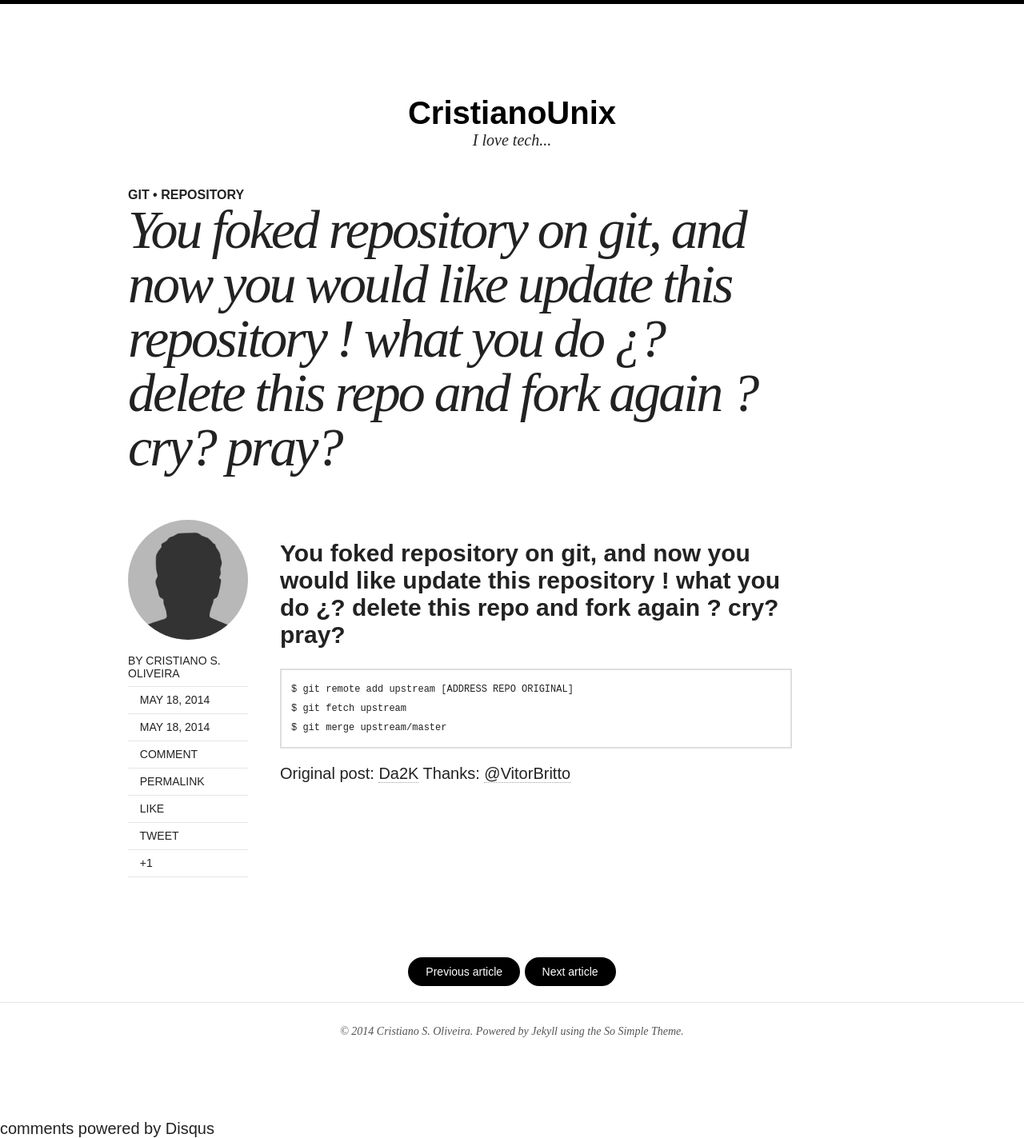
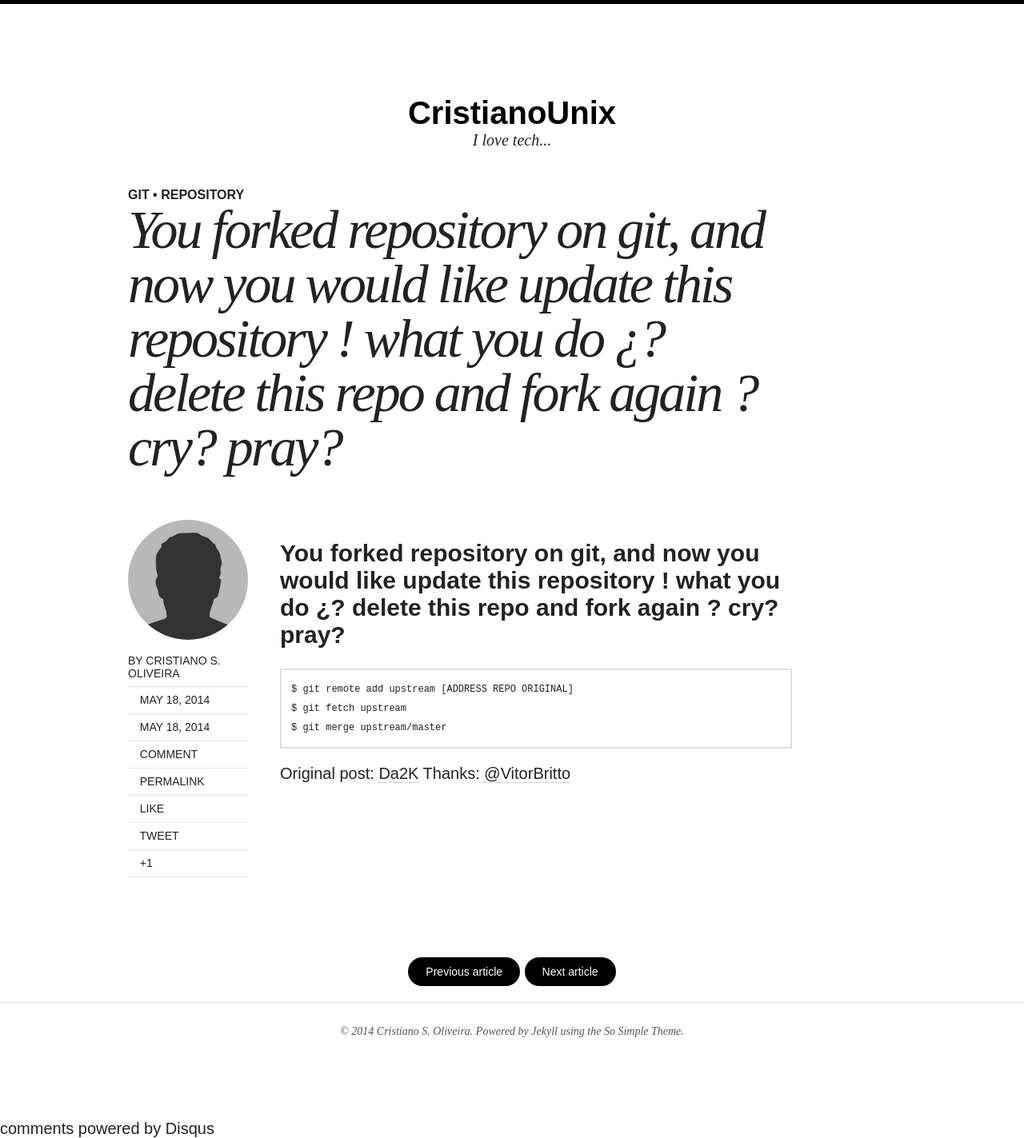
Before and after one commit to cristianounix/cristianounix, a Jekyll site: the page built from _posts/2014-05-18-git-forked-repository-synchronized-with-original.md, in a window 1280 px wide. Shown: the whole page at 80% size. Built offline with Jekyll 4.4.1, drawn with Linux system fonts in a browser that asks for light colours; nearby versions of some CDN libraries; comment, search, counter and statistics services are not loaded.

Commit message:
Update last post

```diff
--- a/_posts/2014-05-18-git-forked-repository-synchronized-with-original.md
+++ b/_posts/2014-05-18-git-forked-repository-synchronized-with-original.md
@@ -1,6 +1,6 @@
 ---
 layout: post
-title: You foked repository on git, and now you would like update this repository ! what you do ¿? delete this repo and fork again ? cry? pray?
+title: You forked repository on git, and now you would like update this repository ! what you do ¿? delete this repo and fork again ? cry? pray?
 description: "Repository forked on github sinchronized with original"
 modified: 2014-05-18
 category: macbook
@@ -9,7 +9,7 @@ comments: true
 share: true
 ---
 
-## You foked repository on git, and now you would like update this repository ! what you do ¿? delete this repo and fork again ? cry? pray?
+## You forked repository on git, and now you would like update this repository ! what you do ¿? delete this repo and fork again ? cry? pray?
 
     $ git remote add upstream [ADDRESS REPO ORIGINAL]
     $ git fetch upstream
```
